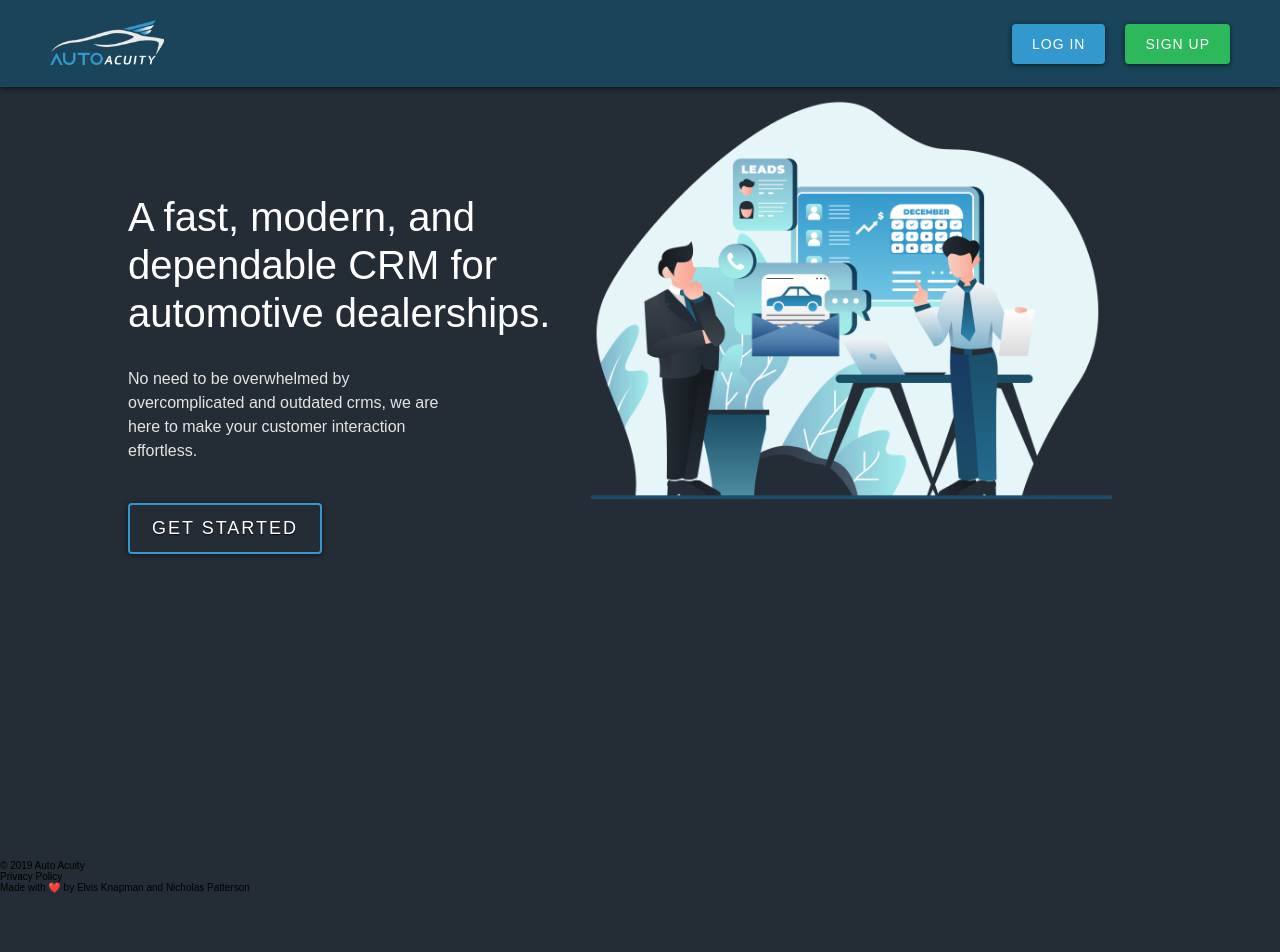
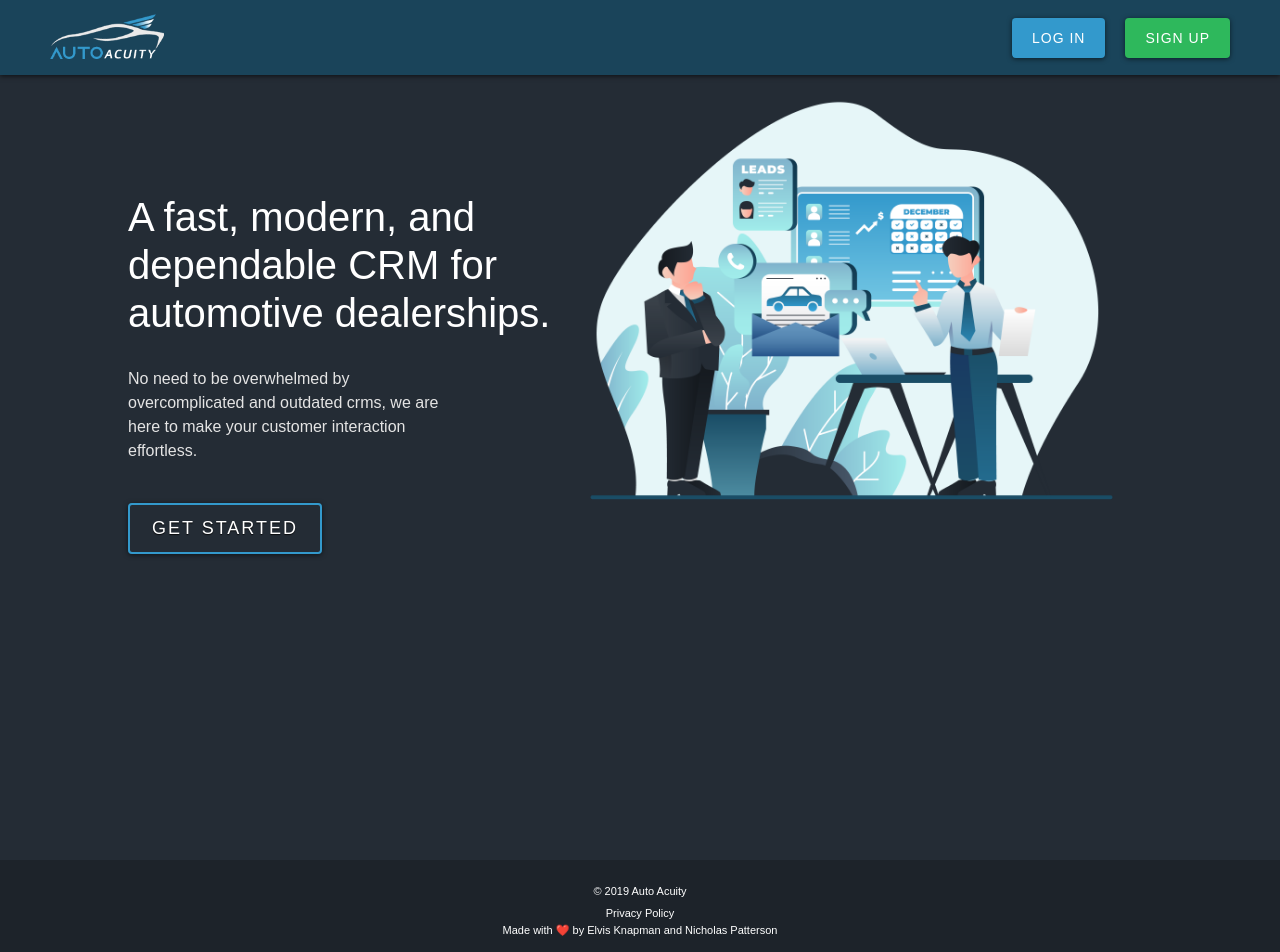
Before and after one commit to nicholas-patterson/dealer-crm, a React (Create React App) app: page / in a window 1280 px wide. Shown: the top 952 px of the page. Before the commit the page ends 893 px from the top, so only its background shows below. Built offline with nearby package versions, Linux system fonts and the light colour scheme.

Commit message:
:sparkles: changed padding on header...added foooter styles
changed top and bottom padding in header to 1.4rem... basic styles for copyright and privacy policy in footer

```diff
--- a/src/sass/pages/_welcome.scss
+++ b/src/sass/pages/_welcome.scss
@@ -3,7 +3,7 @@
   top: 0;
   background-color: #1a445a;
   width: 100%;
-  padding: 2rem 5rem;
+  padding: 1.4rem 5rem;
   box-shadow: 0 1px 5px rgba(0, 0, 0, 0.65);
 
   &__nav {
@@ -129,4 +129,17 @@
     background-color: #2eb85c;
   }
 }
-// #297aa3;
+
+.footer {
+  width: 100%;
+  background-color: rgba($color-black, 0.2);
+  padding: 2rem 5rem;
+  text-align: center;
+  color: $color-white;
+  font-size: 1.1rem;
+
+  &__copyright,
+  &__privacy-policy {
+    padding: 0.5rem;
+  }
+}
```
